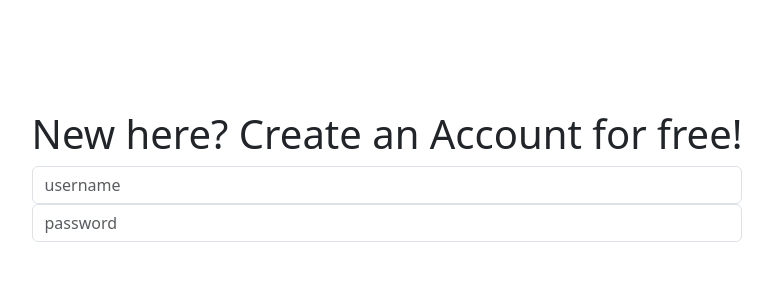
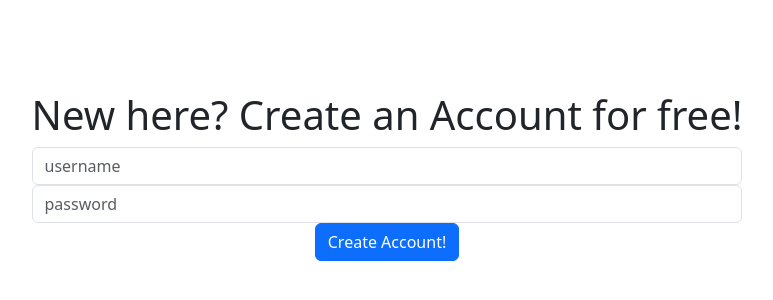
Before and after one commit to Acohen455/P1Demo, a React (Vite) app in the folder p1-demo-frontend/: page /register in a window 1280 px wide. Shown: the part 224-524 px from the top of the page, without its empty margins (253-1026 px from the left). Built offline with nearby package versions, Linux system fonts and the light colour scheme.

Commit message:
working register maybe?

```diff
--- a/p1-demo-frontend/src/Components/LoginRegister/Register.tsx
+++ b/p1-demo-frontend/src/Components/LoginRegister/Register.tsx
@@ -1,7 +1,26 @@
-import { Container, Form } from "react-bootstrap"
+import axios from "axios"
+import { Button, Container, Form } from "react-bootstrap"
 
 export const Register:React.FC = () => {
 
+    //TODO: gather user input like with our hypotenuse calculator
+
+    //Hardcoding a new user registration with axios
+    //axios is a way to send HTTP requests from React
+    const register = async () => {
+
+        //POST request with hardcoded user info
+        const response = await axios.post("http://localhost:8080/auth/register", {
+            username:"reactUser",
+            password:"password"
+        })
+        .then(() => {
+            alert("User created!")
+            //TODO: actually use the returned data
+        })
+
+
+    }
 
     return(
 
@@ -25,7 +44,7 @@ export const Register:React.FC = () => {
               </div>
 
               <div>
-                {/*TODO: buttons*/}
+                <Button onClick={register}>Create Account!</Button>
               </div>
           </div>
       </Container>
```
